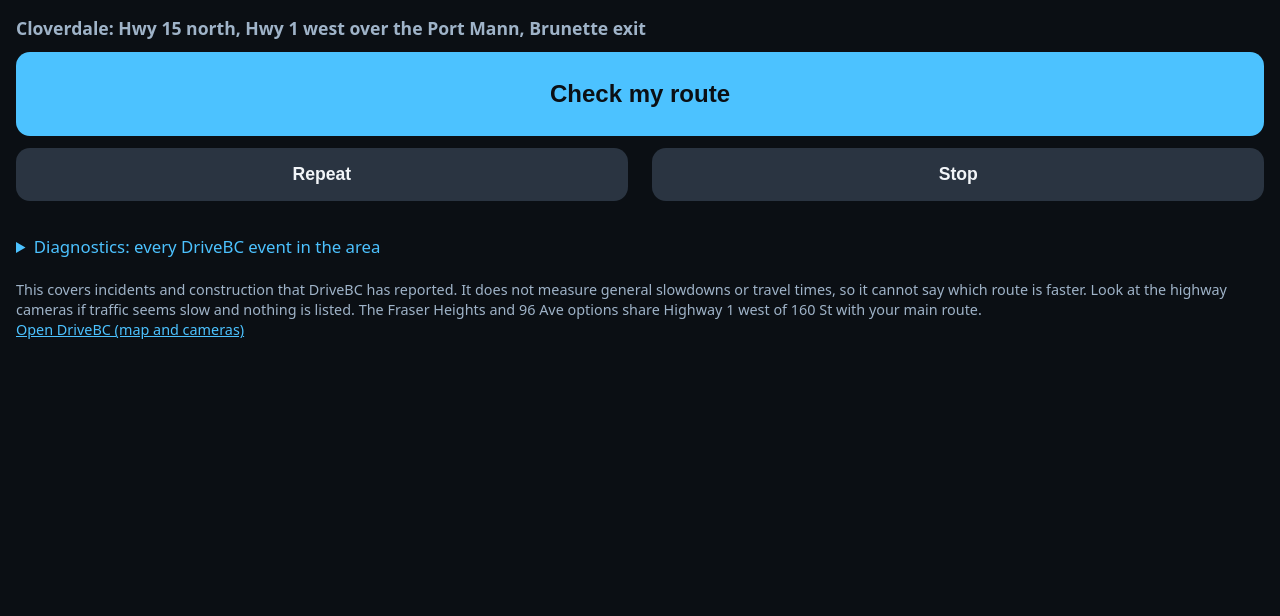
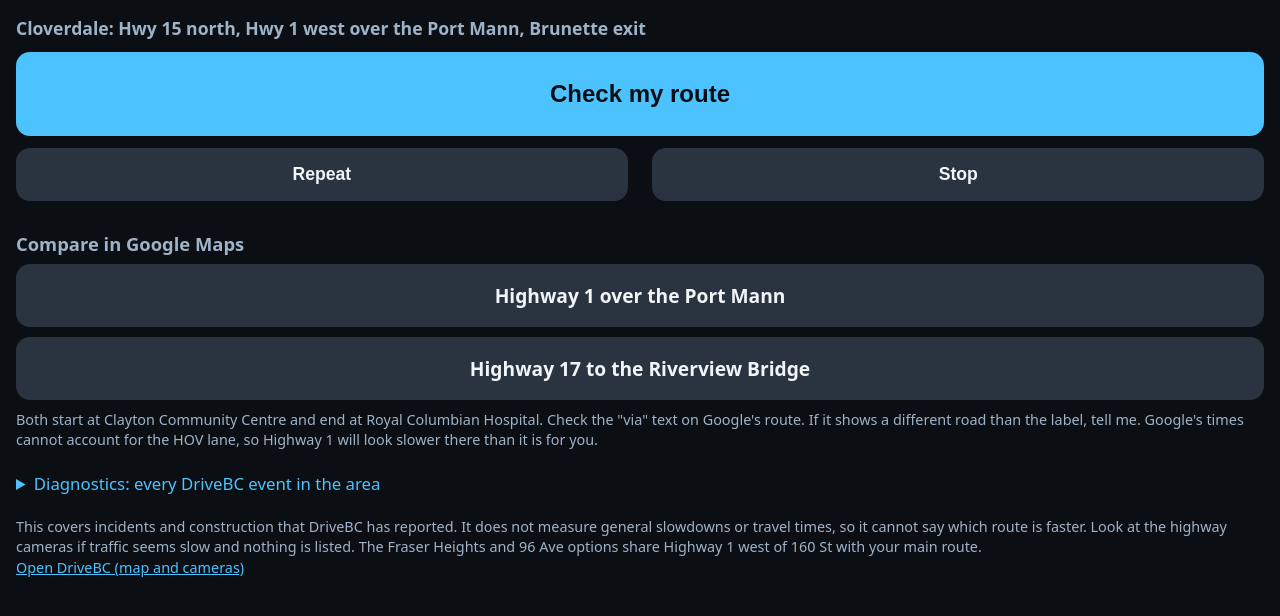
Before and after one commit to CachaiYa/route-check, a plain HTML site: page index.html in a window 1280 px wide. Drawn offline with Linux system fonts and the light colour scheme.

Commit message:
Add Google Maps comparison links for Highway 1 and Highway 17 routes
Co-Authored-By: Claude Sonnet 5.5 <noreply@anthropic.com>
Claude-Session: https://claude.ai/code/session_01XiB4sJCczJEQiPjDHmXJSM

```diff
--- a/index.html
+++ b/index.html
@@ -25,6 +25,7 @@
   .tag { display: inline-block; font-size: .85rem; font-weight: 700; padding: 2px 8px; border-radius: 8px; margin-left: 6px; }
   .small { color: #9fb3c8; font-size: .9rem; margin: 10px 0; line-height: 1.4; }
   a { color: #4cc2ff; }
+  a.gm { display: block; text-align: center; text-decoration: none; background: #2a3441; color: #f2f5f8; font-size: 1.2rem; font-weight: 700; padding: 18px 12px; border-radius: 14px; margin-bottom: 10px; }
   details { margin: 12px 0; }
   summary { font-size: 1.05rem; padding: 10px 0; color: #4cc2ff; }
   .dg { background: #151c25; border-radius: 10px; padding: 10px 12px; margin-bottom: 8px; font-size: .9rem; line-height: 1.35; word-break: break-word; }
@@ -43,6 +44,10 @@
 <div id="verdict"></div>
 <div id="out"></div>
 <div id="alts"></div>
+<h2>Compare in Google Maps</h2>
+<a class="gm" href="https://www.google.com/maps/dir/?api=1&travelmode=driving&origin=Clayton%20Community%20Centre%2C%20Surrey%2C%20BC&destination=Royal%20Columbian%20Hospital%2C%20New%20Westminster%2C%20BC&waypoints=Port%20Mann%20Bridge%2C%20BC" target="_blank" rel="noopener">Highway 1 over the Port Mann</a>
+<a class="gm" href="https://www.google.com/maps/dir/?api=1&travelmode=driving&origin=Clayton%20Community%20Centre%2C%20Surrey%2C%20BC&destination=Royal%20Columbian%20Hospital%2C%20New%20Westminster%2C%20BC&waypoints=Pattullo%20Bridge%2C%20Surrey%2C%20BC" target="_blank" rel="noopener">Highway 17 to the Riverview Bridge</a>
+<p class="small">Both start at Clayton Community Centre and end at Royal Columbian Hospital. Check the "via" text on Google's route. If it shows a different road than the label, tell me. Google's times cannot account for the HOV lane, so Highway 1 will look slower there than it is for you.</p>
 <p class="small" id="meta"></p>
 <details id="diag"><summary>Diagnostics: every DriveBC event in the area</summary><div id="diagBody"></div></details>
 <p class="small">This covers incidents and construction that DriveBC has reported. It does not measure general slowdowns or travel times, so it cannot say which route is faster. Look at the highway cameras if traffic seems slow and nothing is listed. The Fraser Heights and 96 Ave options share Highway 1 west of 160 St with your main route.
```
